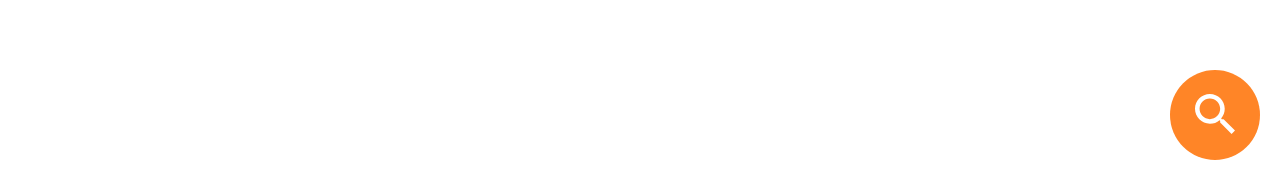
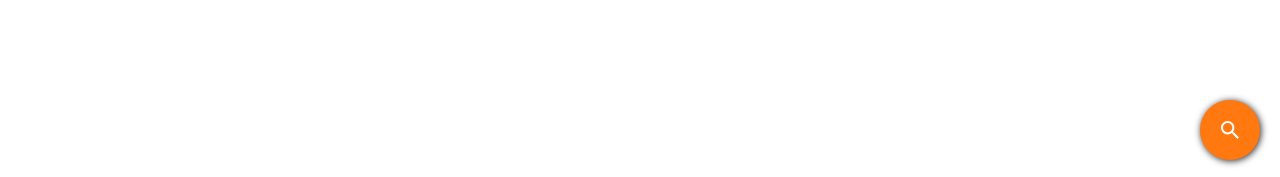
Before and after one commit to Ivan1023/Fetch, a React (Create React App) app in the folder client/: page / in a window 1280 px wide. Shown: the part 620-797 px from the top of the page. Built offline with nearby package versions, Linux system fonts and the light colour scheme; no server answers.

Commit message:
search button

```diff
--- a/client/package.json
+++ b/client/package.json
@@ -10,6 +10,7 @@
     "react": "^16.12.0",
     "react-burger-menu": "^2.6.13",
     "react-dom": "^16.12.0",
+    "react-modal": "^3.11.1",
     "react-router": "^5.1.2",
     "react-router-dom": "^5.1.2",
     "react-scripts": "3.2.0",
--- a/client/src/pages/MainPage/Main.js
+++ b/client/src/pages/MainPage/Main.js
@@ -3,7 +3,10 @@ import Axios from 'axios'
 import Card from '../../components/ArticleCard/ArticleCard'
 import CardOffline from '../../components/ArticleCardOffline/ArticleCardOffline'
 import search from '../../assets/icons/Icon-search.svg'
+import Modal from 'react-modal'
 import './Main.scss'
+
+
 
 class Main extends React.Component {
     state = {
@@ -151,7 +154,12 @@ class Main extends React.Component {
                     JSON.parse(clickedCategory).map(articleArray => (<CardOffline key={articleArray.url} article={articleArray} function={this.renderArticle}/>))
                     )
                 }
-                <button className="main__search" alt="search icon"><img className="main__button" src={search}/></button>
+                <form className="main__search">
+                    <input className="main__txt" placeholder="What are you searching for?"/>
+                    <div className="main__button">
+                        <img className="main__icon" src={search}/>
+                    </div>
+                </form>
             </div>
         )
     }
--- a/client/src/pages/MainPage/Main.scss
+++ b/client/src/pages/MainPage/Main.scss
@@ -3,17 +3,50 @@
     background-color: white;
 
     &__search {
-        width: 90px;
-        height: 90px;
-        background-color: #ff7810;
-        border: none;
-        border-radius: 50%;
         position: fixed;
         bottom: 20px;
         right: 20px;
-        opacity: 0.9;
+        background: #ff7810;
+        height: 40px;
+        border-radius: 40px;
+        padding: 10px;
+        box-shadow: 1px 1px 7px rgb(39, 39, 39);
     }
+
     &__button {
+        color: #ff7810;
+        float: right;
+        width: 40px;
         height: 40px;
+        border: none;
+        border-radius: 50%;
+        background: #ff7810;
+        display: flex;
+        justify-content: center;
+        align-items: center;
     }
+
+    &__txt {
+        border: none;
+        background: none;
+        outline: none;
+        float:left;
+        padding: 0;
+        color: black;
+        font-size: 16px;
+        transition: 0.3s;
+        line-height: 40px;
+        width: 0;
+
+    }
+
 }
+
+.main__search:hover > .main__txt {
+    width: 275px;
+    background: white;
+}
+
+.main__search:hover {
+    background: white;
+}
```
Also changed, not shown: client/src/assets/icons/Exit button.svg (added), 1 other file (tests, documents, lock files or other folders).
